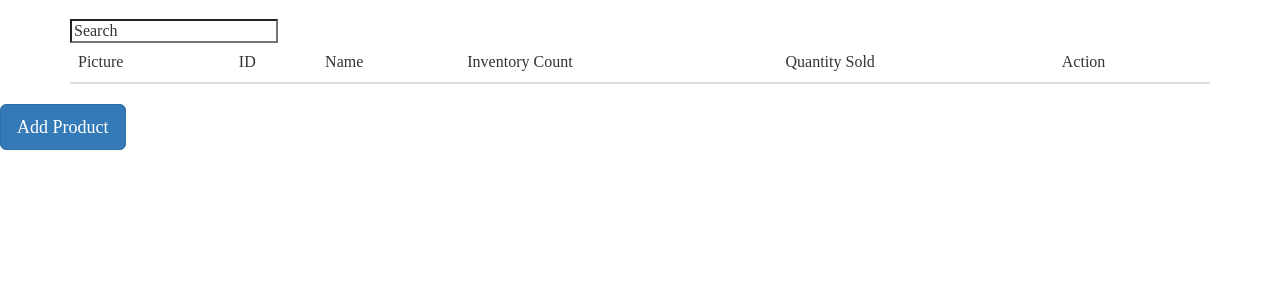
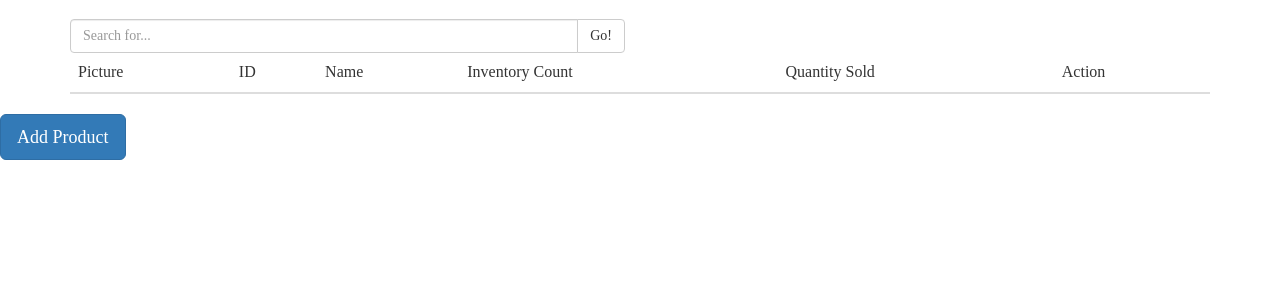
Before and after one commit to stephguac/djsalad, a CodeIgniter app: a page that uses application/views/inventoryDashboardView.php in a window 1280 px wide. Shown: the part 51-351 px from the top of the page. Run offline with CodeIgniter, Linux system fonts and the light colour scheme; data that the repository does not hold is empty; some libraries are stand-ins or nearby versions.

Commit message:
updated main and inventory view

```diff
--- a/application/views/inventoryDashboardView.php
+++ b/application/views/inventoryDashboardView.php
@@ -16,16 +16,19 @@
 
     <div class="container">
         <div class="row">
-            <div class="col-md-12">
 
-                <div>
+                <div class="col-lg-6">
                     <form>
-                        <input type="search" name="search" value="Search"></input>
+                        <div class="input-group">
+                            <input type="text" class="form-control" placeholder="Search for...">
+                            <span class="input-group-btn">
+                                <input class="btn btn-default" type="button" value="Go!"></input>
+                            </span>
+                        </div>
                     </form>
                 </div>
-                <div>
 
-            <!-- <?php var_dump($results) ?> -->
+                <div class="col-md-12">
                     <table class="table">
                         <thead>
                             <tr>
```
Also changed, not shown: application/views/mainView.php (+7 -3 lines).
